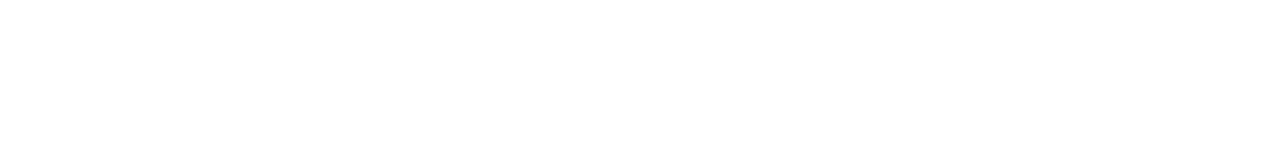
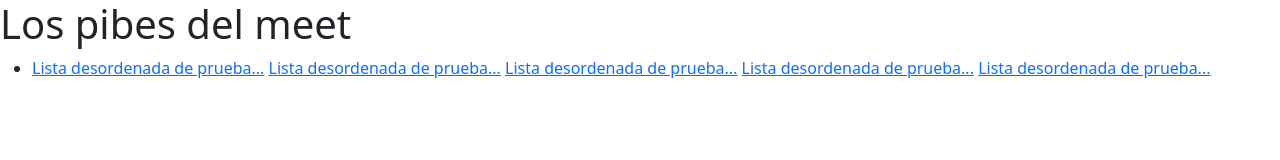
Before and after one commit to matti434/LoschicosMeet, a plain HTML site: page index.html in a window 1280 px wide. Drawn offline with nearby package versions, Linux system fonts and the light colour scheme.

Commit message:
header comienzos

```diff
--- a/index.html
+++ b/index.html
@@ -7,7 +7,18 @@
     <title>Document</title>
 </head>
 <body>
-
+    <header>
+        <h1>Los pibes del meet</h1>
+        <ul>
+            <li>
+                <a href="#">Lista desordenada de prueba...</a>
+                <a href="#">Lista desordenada de prueba...</a>
+                <a href="#">Lista desordenada de prueba...</a>
+                <a href="#">Lista desordenada de prueba...</a>
+                <a href="#">Lista desordenada de prueba...</a>
+            </li>
+        </ul>
+    </header>
 
 
     <script src="https://cdn.jsdelivr.net/npm/bootstrap@5.3.7/dist/js/bootstrap.bundle.min.js" integrity="sha384-ndDqU0Gzau9qJ1lfW4pNLlhNTkCfHzAVBReH9diLvGRem5+R9g2FzA8ZGN954O5Q" crossorigin="anonymous"></script>
```
